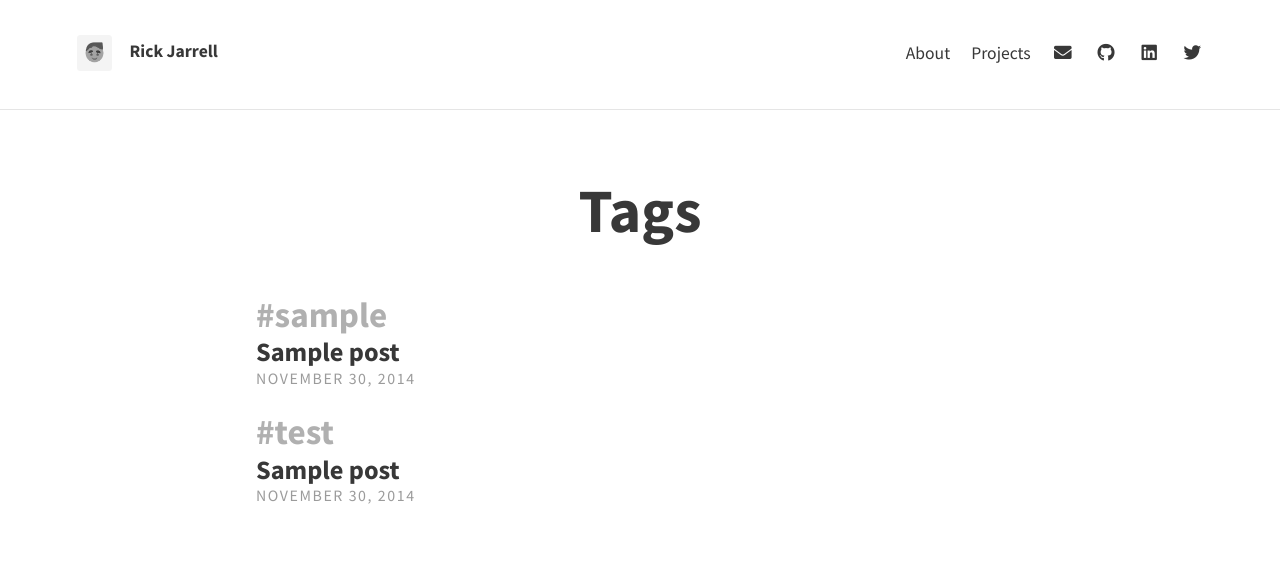
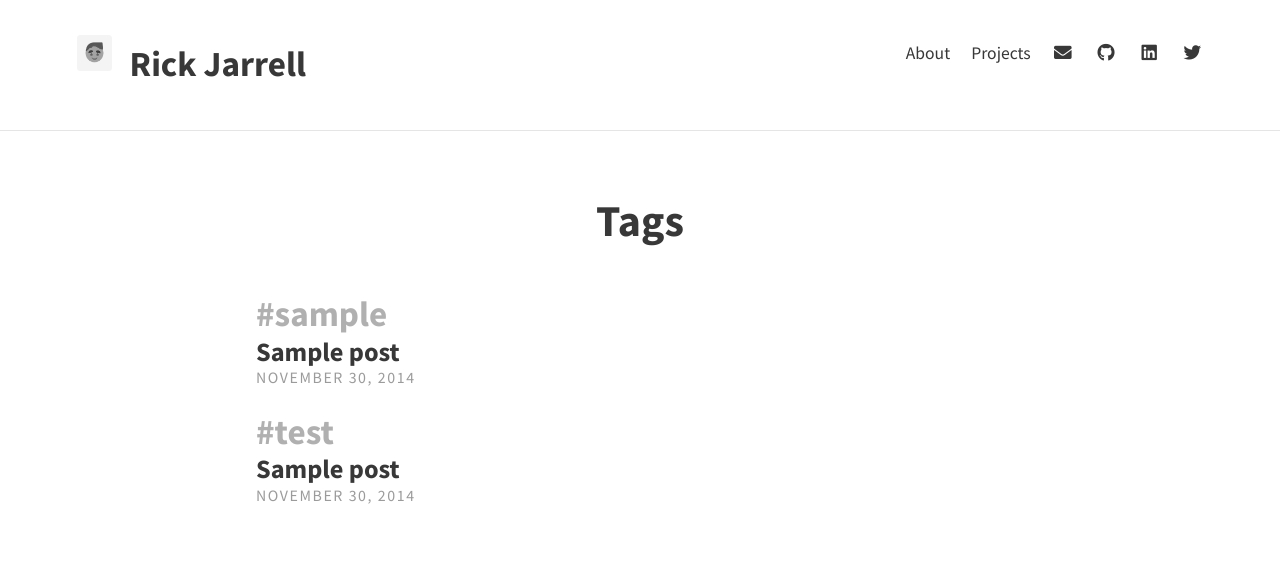
Before and after one commit to rickjarrell/blerg, a Jekyll site: the page built from tags.html, in a window 1280 px wide. Shown: the top 569 px of the page. Built offline with Jekyll 4.4.1, drawn with Linux system fonts in a browser that asks for light colours; nearby versions of some CDN libraries; grey boxes are pictures that could not be loaded.

Commit message:
up site title

```diff
--- a/_sass/base/_global.scss
+++ b/_sass/base/_global.scss
@@ -36,7 +36,7 @@ h1, h2, h3, h4, h5, h6 {
   }
 }
 h1 {
-  font-size: 3.5em;
+  font-size: 2.5em;
 }
 h2 {
   font-size: 2em;
--- a/_sass/includes/_header.scss
+++ b/_sass/includes/_header.scss
@@ -22,7 +22,7 @@
   .site-title {
     float: left;
     font-weight: bold;
-    font-size: 1em;
+    font-size: 2em;
     line-height: 1.5;
   }
 
```
